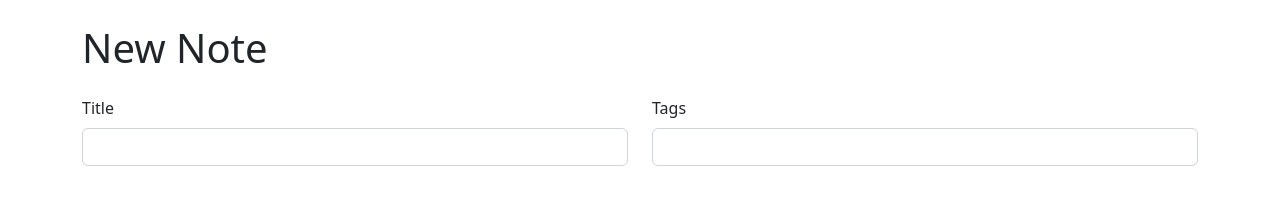
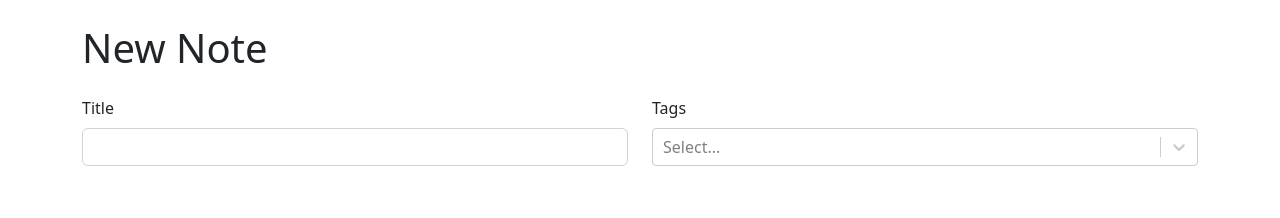
Before and after one commit to andrerousselet/note-taking-app, a React (Vite) app: page /new in a window 1280 px wide. Shown: the top 218 px of the page. Built offline with nearby package versions, Linux system fonts and the light colour scheme.

Commit message:
feat(custom select): add react-select lib to customize select

```diff
--- a/package.json
+++ b/package.json
@@ -13,7 +13,8 @@
     "react": "^18.2.0",
     "react-bootstrap": "^2.7.2",
     "react-dom": "^18.2.0",
-    "react-router-dom": "^6.8.1"
+    "react-router-dom": "^6.8.1",
+    "react-select": "^5.7.0"
   },
   "devDependencies": {
     "@types/react": "^18.0.27",
--- a/src/components/NoteForm.tsx
+++ b/src/components/NoteForm.tsx
@@ -1,4 +1,5 @@
 import { Col, Form, Row, Stack } from "react-bootstrap";
+import CreatableReactSelect from "react-select/creatable"
 
 function NoteForm() {
   return (
@@ -14,7 +15,7 @@ function NoteForm() {
           <Col>
             <Form.Group controlId="tags">
               <Form.Label>Tags</Form.Label>
-              <Form.Control required />
+              <CreatableReactSelect isMulti />
             </Form.Group>
           </Col>
         </Row>
```
Also changed, not shown: 1 other file (tests, documents, lock files or other folders).
